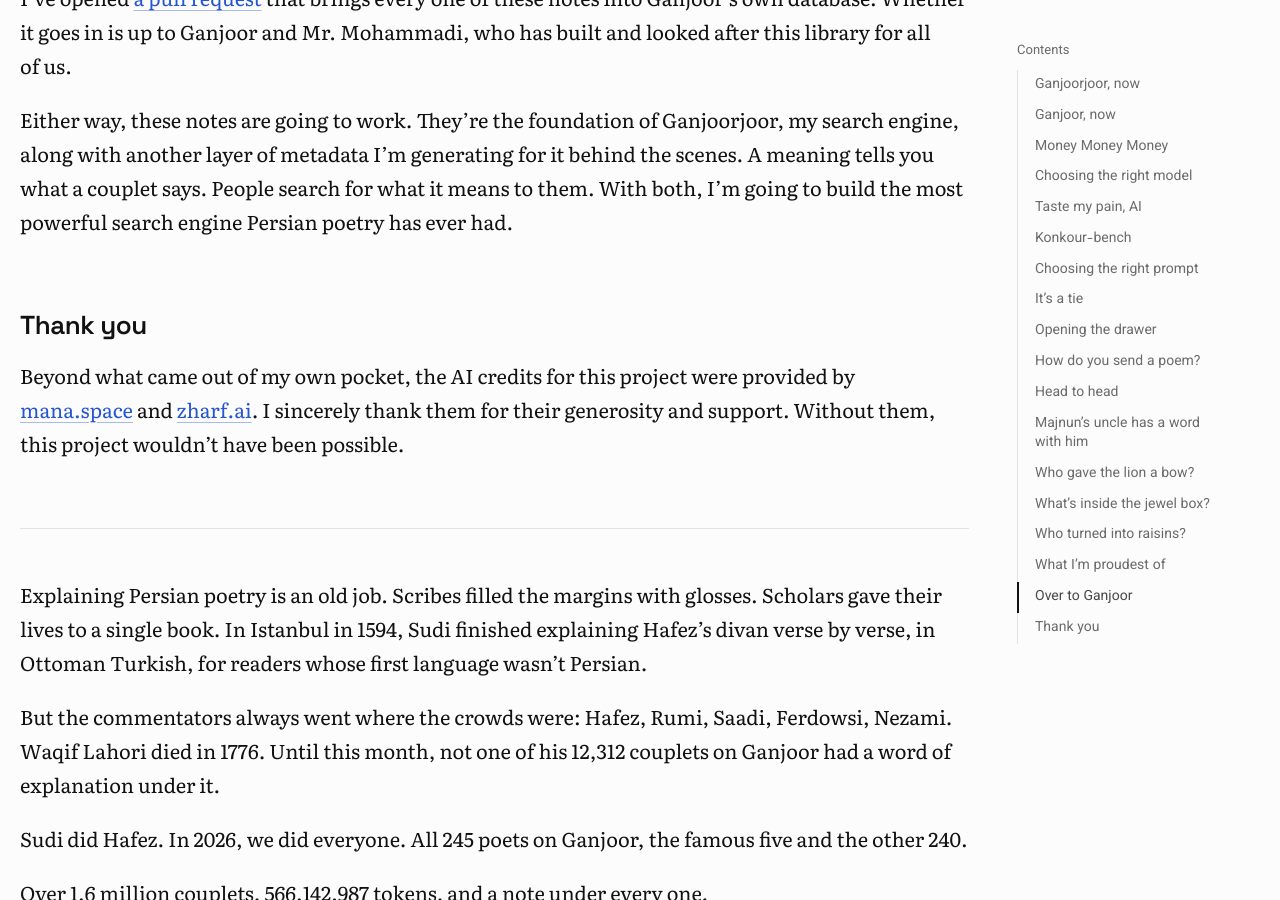
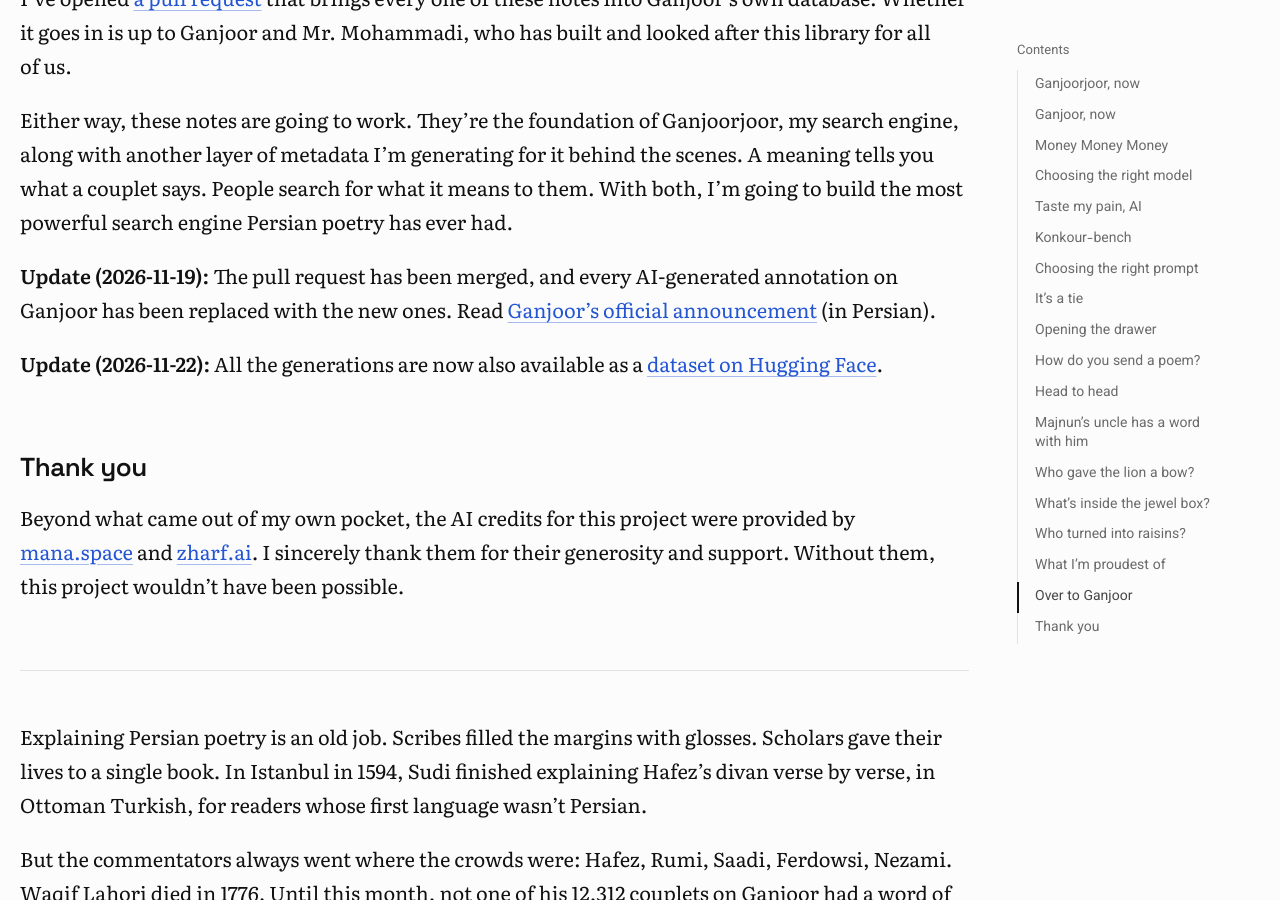
Before and after one commit to ArmanJR/ArmanJR.github.io, a Jekyll site: the page built from _posts/2026-11-18-largest-commentary-in-the-history-of-persian-poetry.md, in a window 1280 px wide and 900 px high, scrolled down 22353 px. Built offline with Jekyll 4.4.1, drawn with Linux system fonts in a browser that asks for light colours; nearby versions of some CDN libraries; some web fonts are replaced.

Commit message:
feat(posts): add merge and Hugging Face dataset updates to commentary post
Note that the Ganjoor PR was merged (2026-11-19), linking the official announcement, and that all generations are published as a Hugging Face dataset (2026-11-22).

```diff
--- a/_posts/2026-11-18-largest-commentary-in-the-history-of-persian-poetry.md
+++ b/_posts/2026-11-18-largest-commentary-in-the-history-of-persian-poetry.md
@@ -534,6 +534,10 @@ I’ve opened [a pull request](https://github.com/ganjoor/ganjoor-data/pull/4) t
 
 Either way, these notes are going to work. They’re the foundation of Ganjoorjoor, my search engine, along with another layer of metadata I’m generating for it behind the scenes. A meaning tells you what a couplet says. People search for what it means to them. With both, I’m going to build the most powerful search engine Persian poetry has ever had.
 
+**Update (2026-11-19):** The pull request has been merged, and every AI-generated annotation on Ganjoor has been replaced with the new ones. Read [Ganjoor’s official announcement](https://blog.ganjoor.net/1405/08/29/armanj-ai-regen/) (in Persian).
+
+**Update (2026-11-22):** All the generations are now also available as a [dataset on Hugging Face](https://huggingface.co/datasets/armanj/ganjoor-commentary).
+
 ## Thank you
 
 Beyond what came out of my own pocket, the AI credits for this project were provided by [mana.space](https://mana.space) and [zharf.ai](https://zharf.ai). I sincerely thank them for their generosity and support. Without them, this project wouldn’t have been possible.
```
